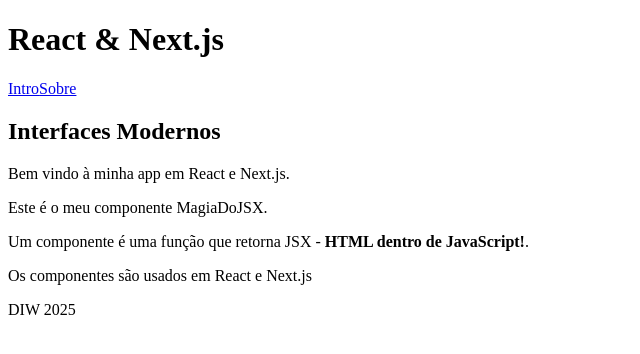
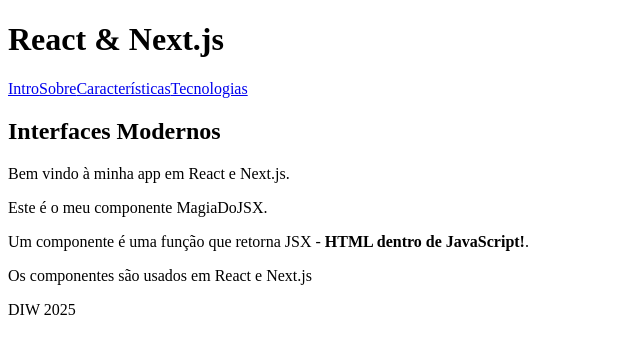
Before and after one commit to a22408989-filipaferreira/clickbait-ui, a Next.js app: page / in a window 1280 px wide. Shown: the top 354 px of the page, without its empty margins (0-640 px from the left). Built offline with nearby package versions, Linux system fonts and the light colour scheme.

Commit message:
navbar update

```diff
--- a/app/layout.tsx
+++ b/app/layout.tsx
@@ -22,18 +22,18 @@
 }: Readonly<{
   children: React.ReactNode;
 }>) {
-
   const data = new Date();
 
   return (
     <html lang="en">
-      <body className='flex flex-col justify-start gap-4 p-20 items-center min-h-screen'>
-
+      <body className="flex flex-col justify-start gap-4 p-20 items-center min-h-screen">
         <header className="flex flex-col items-center">
           <h1>React & Next.js</h1>
           <nav className="flex gap-4">
             <Link href="/">Intro</Link>
             <Link href="/about">Sobre</Link>
+            <Link href="/characteristics">Características</Link>
+            <Link href="/technologies">Tecnologias</Link>
           </nav>
         </header>
 
@@ -42,7 +42,6 @@
         </main>
 
         <footer>DIW {data.getFullYear()}</footer>
-
       </body>
     </html>
   );
```
